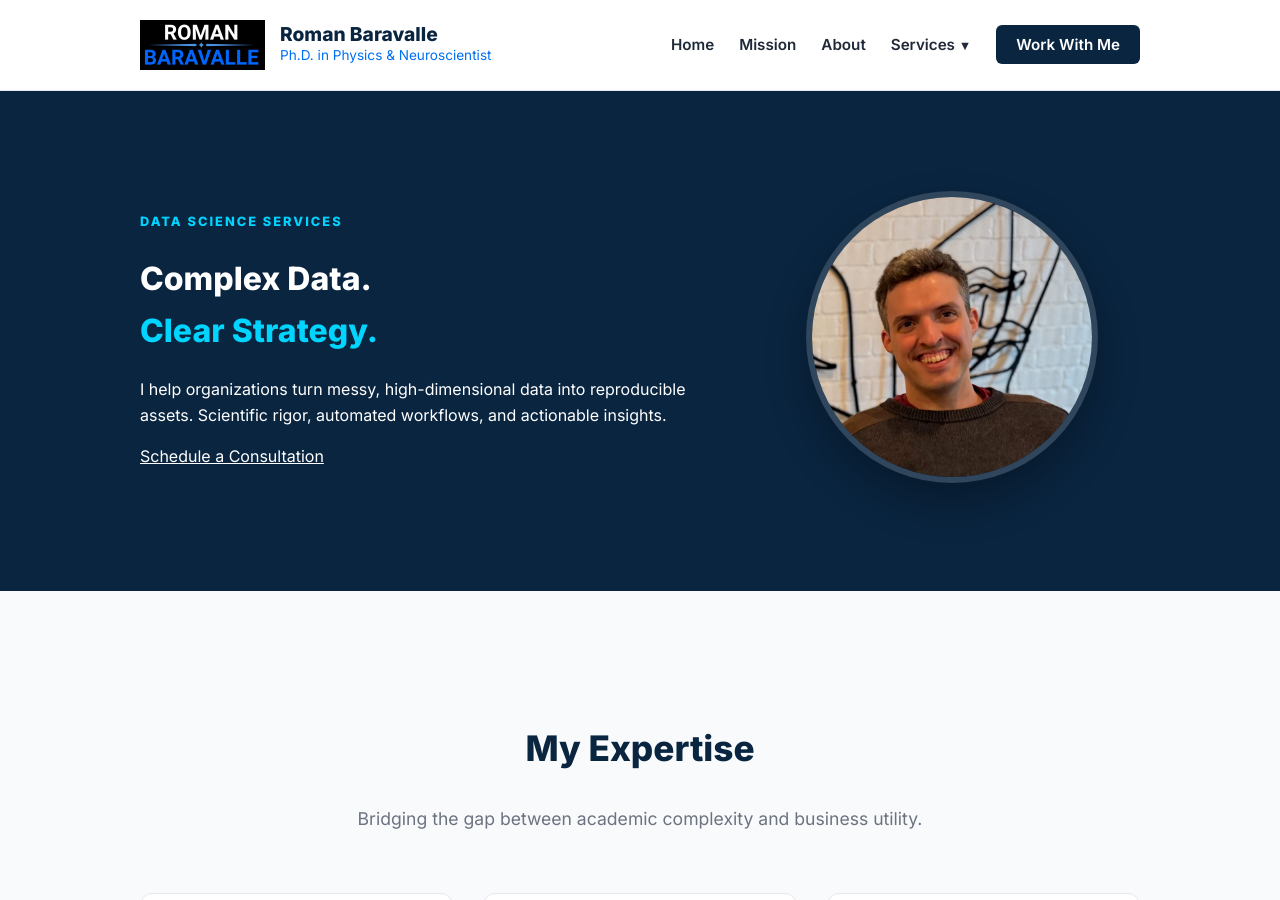
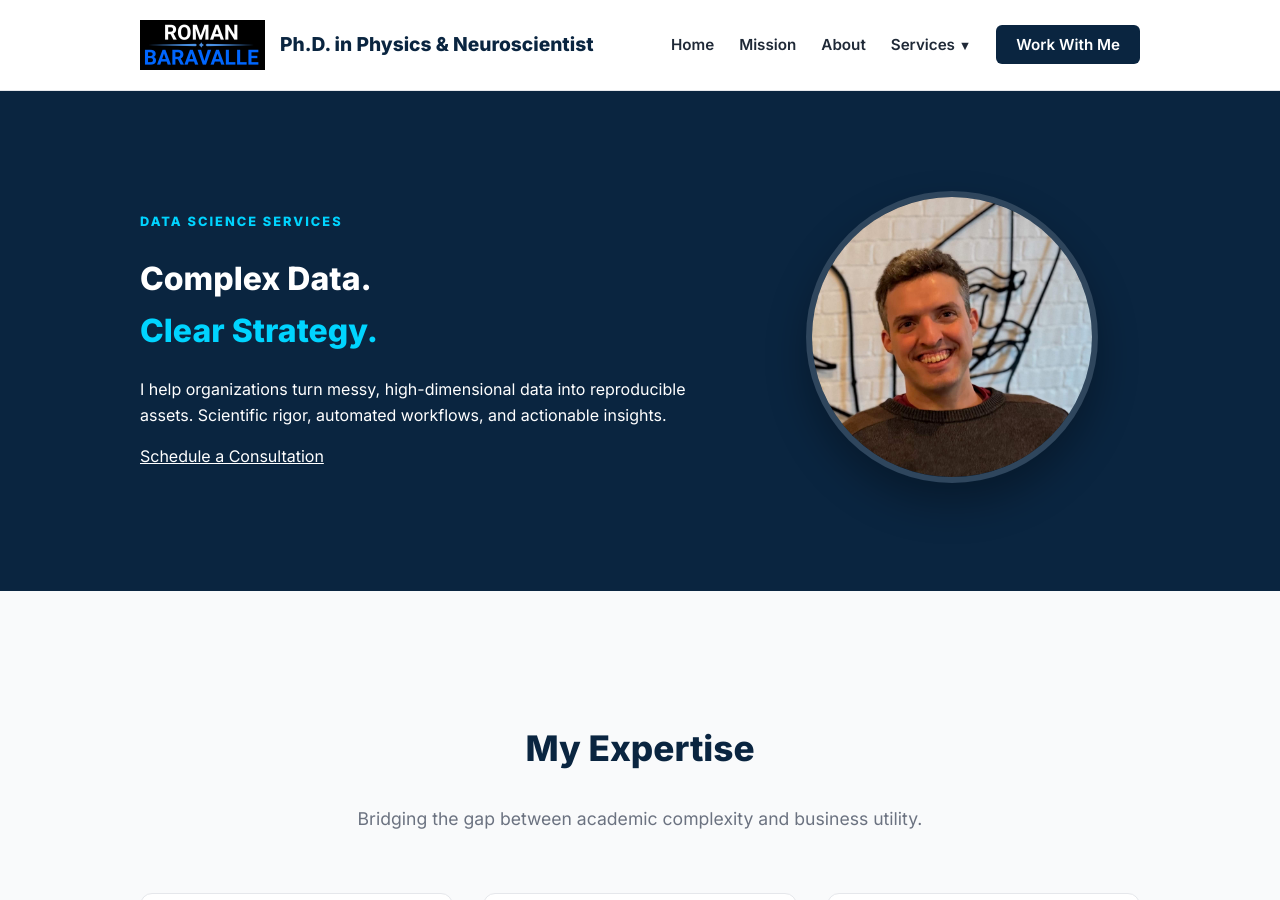
Before and after one commit to RomanDataScience/BaravalleDataSolver, a Jekyll site: the page built from index.md, in a window 1280 px wide and 900 px high. Built offline with Jekyll 4.4.1, drawn with Linux system fonts in a browser that asks for light colours.

Commit message:
Update default.html

```diff
--- a/_layouts/default.html
+++ b/_layouts/default.html
@@ -162,8 +162,7 @@
     <a href="{{ '/' | relative_url }}" class="brand">
       <img src="{{ '/assets/logo.png' | relative_url }}" alt="Logo">
       <div class="brand-text">
-        <span class="brand-name">Roman Baravalle</span>
-        <span class="brand-title">Ph.D. in Physics & Neuroscientist</span>
+        <span class="brand-name">Ph.D. in Physics & Neuroscientist</span>
       </div>
     </a>
     <nav>
```
